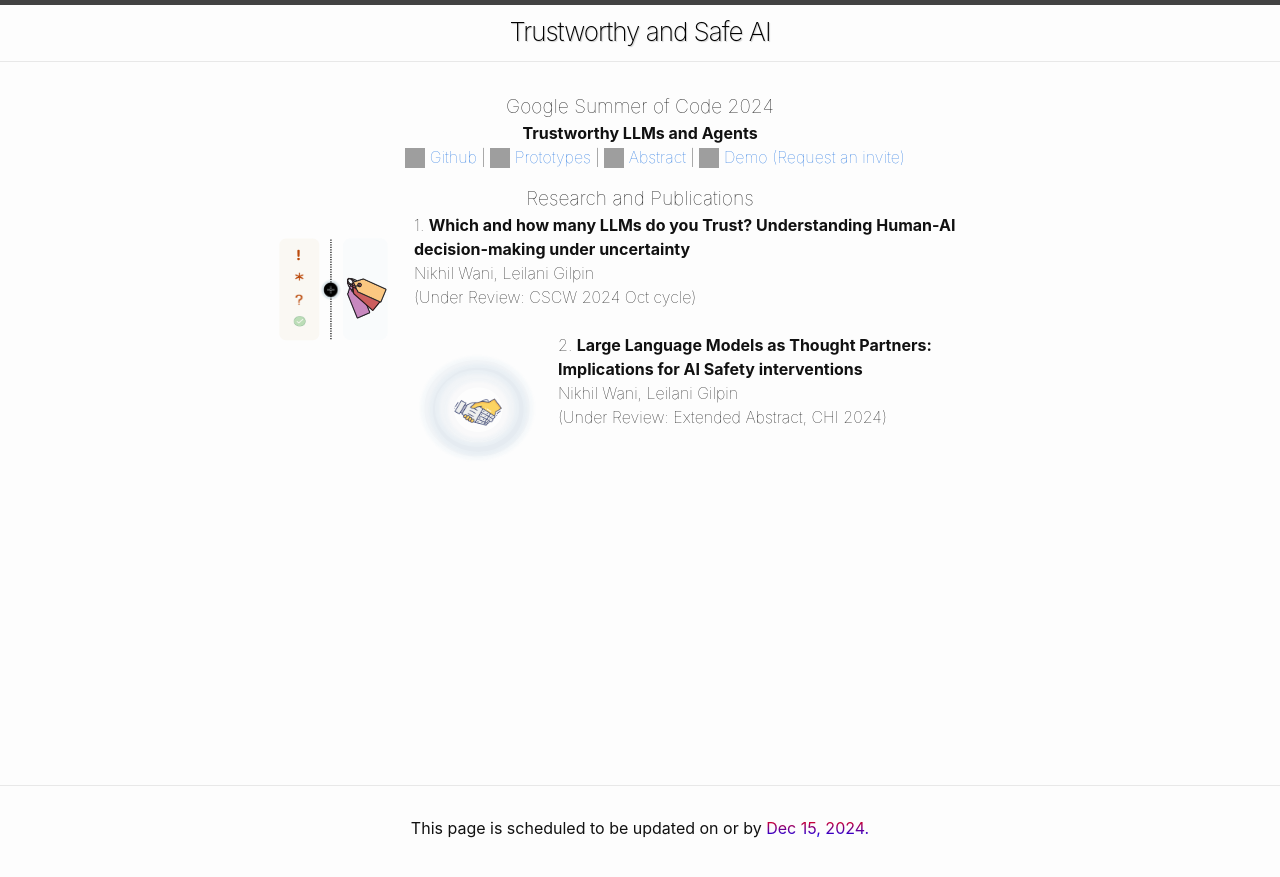
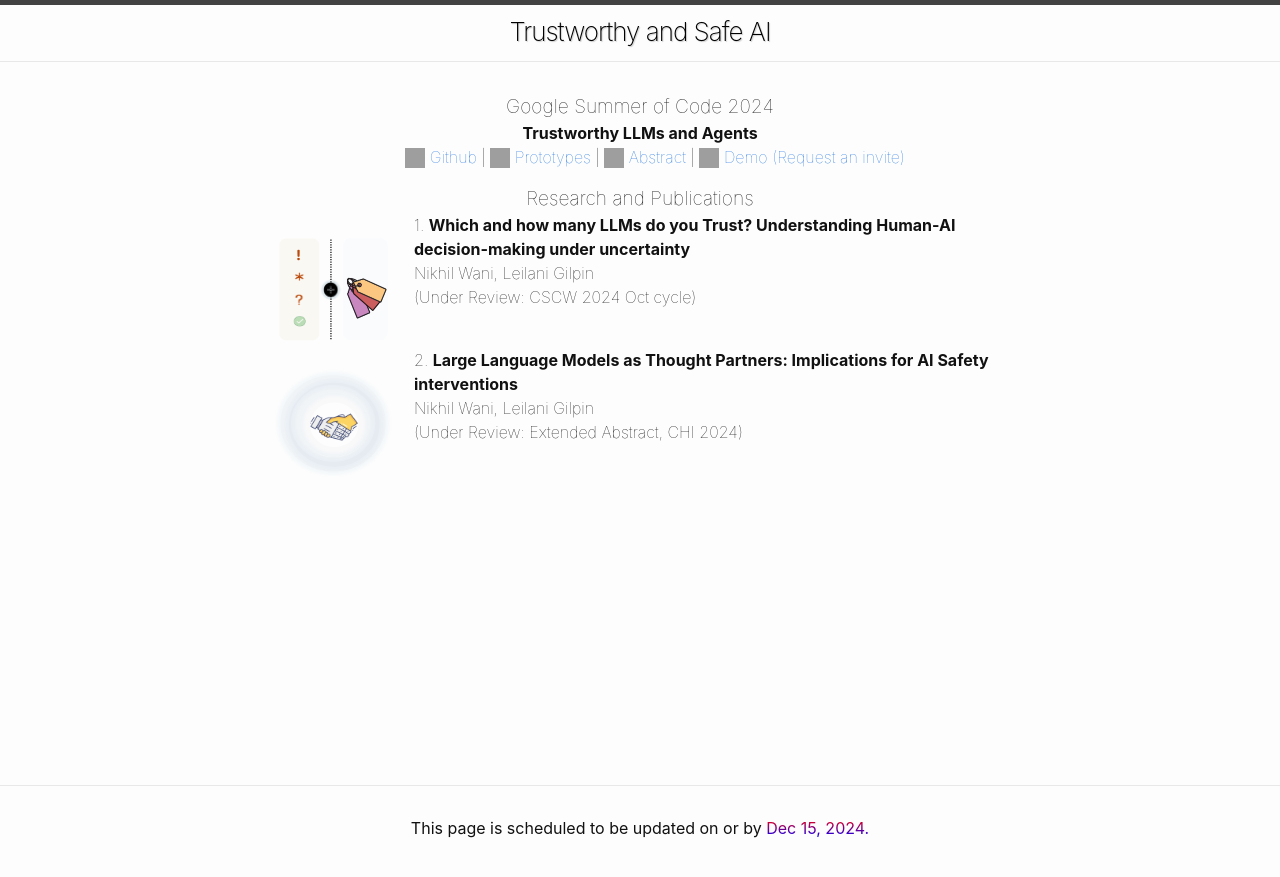
Before and after one commit to trustworthy-superintelligence/trustworthy-superintelligence.github.io, a Jekyll site: the page built from index.md, in a window 1280 px wide. Shown: the top 877 px of the page. Built offline with Jekyll 4.4.1, drawn with Linux system fonts in a browser that asks for light colours; our own code applies the rules of GitHub Pages for plain Markdown files; comment, search, counter and statistics services are not loaded; grey boxes are pictures that could not be loaded.

Commit message:
Update index.md

```diff
--- a/index.md
+++ b/index.md
@@ -62,20 +62,21 @@ body
     Research and Publications
 </div>
 
-<div style="text-align: left;">
+
+<p style="text-align: left;">
 <a href="#" target="_blank"> <img src="/safetynoborder.svg" alt="CSCW" class="image1"></a>
 1. <b>Which and how many LLMs do you Trust? Understanding Human-AI decision-making under uncertainty</b><br>
     Nikhil Wani, Leilani Gilpin<br>
     (Under Review: CSCW 2024 Oct cycle)
 <br>
+</p>
 <br>
-
-<a href="http://www.twitter.com/shawtyanswers" target="_blank"> <img src="/trust4.svg" alt="interact-2017" class="image1"></a>
+<p style="text-align: left;">
+<a href="#" target="_blank"> <img src="/trust4.svg" alt="chi" class="image1"></a>
 2. <b>Large Language Models as Thought Partners: Implications for AI Safety interventions</b><br>
     Nikhil Wani, Leilani Gilpin<br>
     (Under Review: Extended Abstract, CHI 2024)
-</div>
-
+</p>
 
 
 
```
